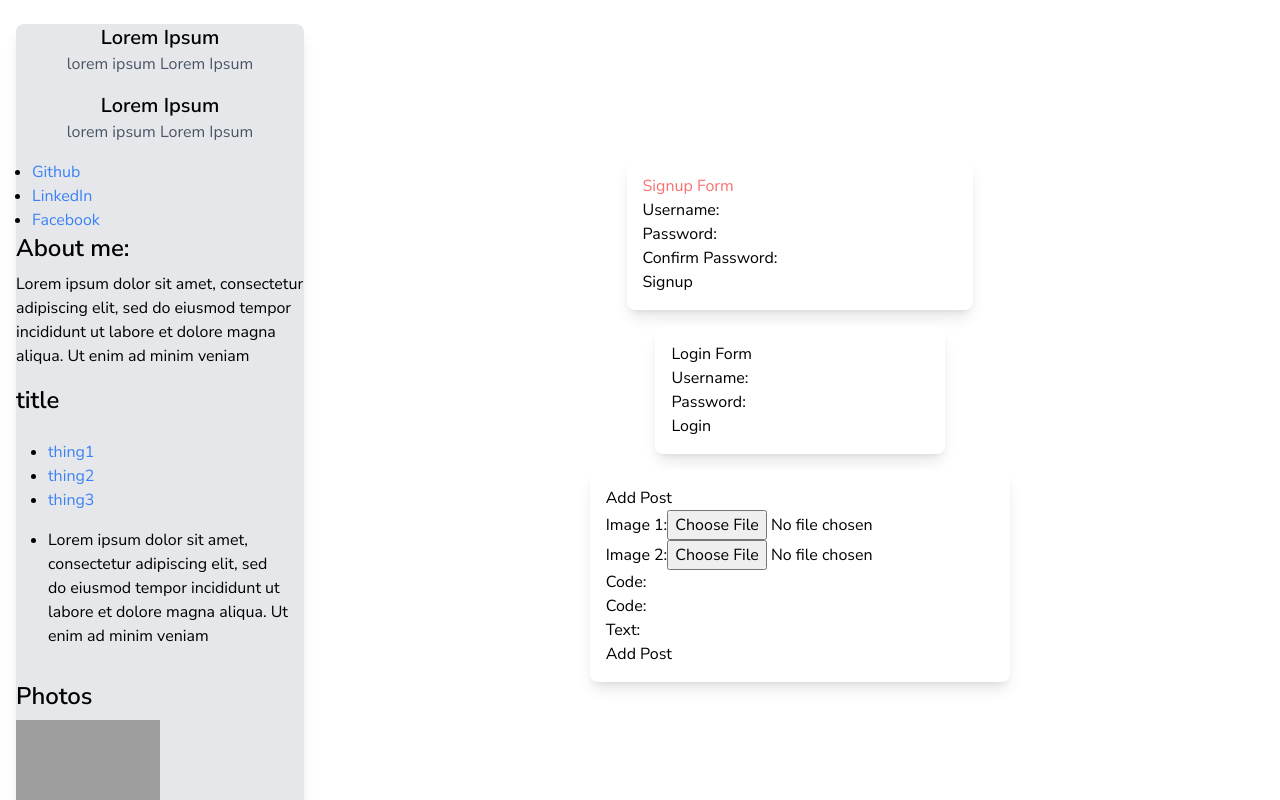
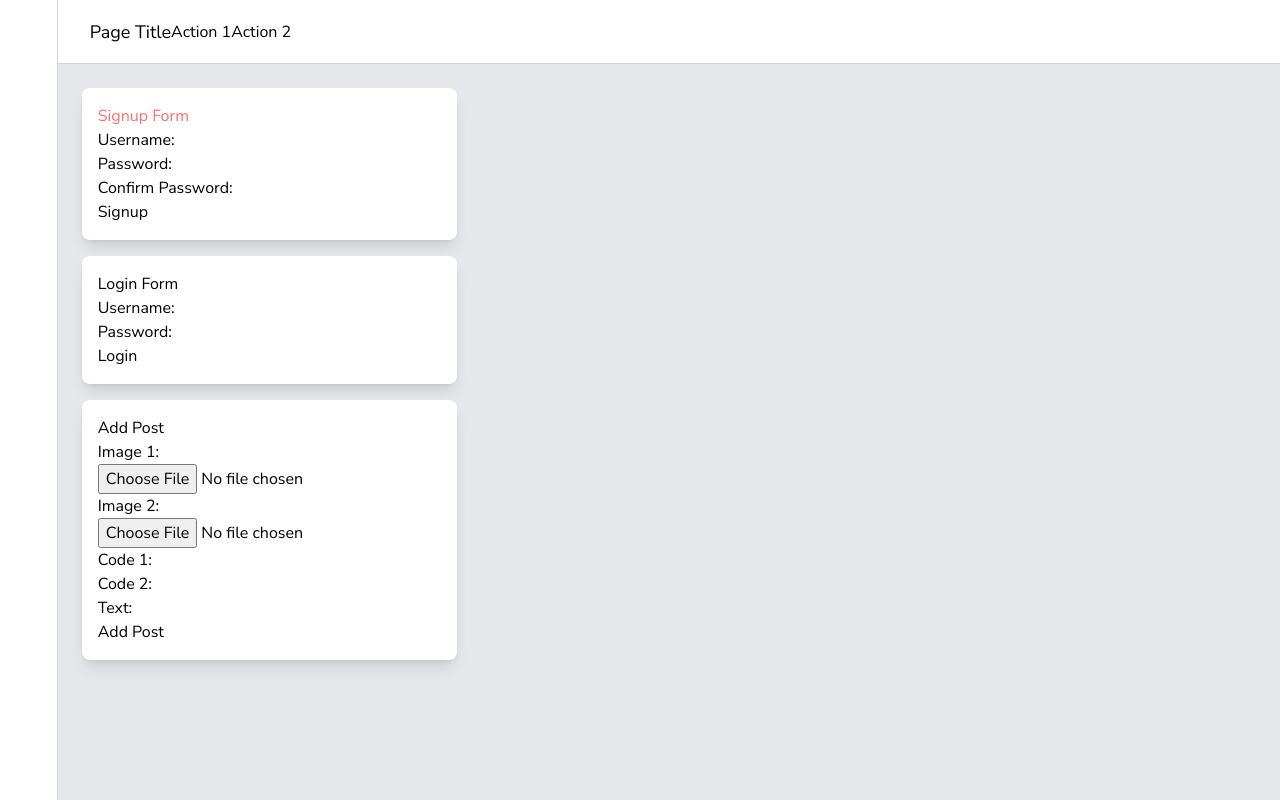
Before and after one commit to a-down/friends-db, a React (Create React App) app in the folder client/: page /testing in a window 1280 px wide. Shown: the top 800 px of the page. Built offline with nearby package versions, Linux system fonts and the light colour scheme; grey boxes are pictures that could not be loaded.

Commit message:
more testing templates

```diff
--- a/client/src/pages/TestingPage.js
+++ b/client/src/pages/TestingPage.js
@@ -56,9 +56,172 @@ export default function MyComponent() {
 
   return (
 <div>
-    <div className="flex">
-  <aside className="w-1/4 p-4">
+
+
+
+<div className="flex h-screen">
+      {/* Sidebar */}
+      <div className="flex flex-col items-center w-16 pb-4 border-r border-gray-300">
+        {/* Sidebar items */}
+        <a className="sidebar-item" href="#">
+          <svg className="w-8 h-8" xmlns="http://www.w3.org/2000/svg" fill="none" viewBox="0 0 24 24" stroke="currentColor">
+            {/* Icon */}
+          </svg>
+        </a>
+        {/* More sidebar items */}
+      </div>
+
+      {/* Main Content */}
+      <div className="flex flex-col flex-grow">
+        {/* Top Header */}
+        <div className="flex items-center h-16 px-8 border-b border-gray-300">
+          <h1 className="text-lg font-medium">Page Title</h1>
+          <button className="action-button">
+            Action 1
+          </button>
+          <button className="action-button">
+            Action 2
+          </button>
+          {/* More action buttons */}
+        </div>
+
+        {/* Content */}
+        <div className="flex-grow p-6 overflow-auto bg-gray-200">
+          <div className="grid grid-cols-3 gap-6">
+            {/* Grid items */}
+            <div className="col-span-1 grid-item">
+              {/* Grid item content */}
+              {/* Your content here */}
+              <div className="bg-white shadow-lg rounded-lg p-4">
+                <form>
+                  <h2 className="text-red-400">Signup Form</h2>
+                  <div>
+                    <label>Username:</label>
+                    <input
+                      type="text"
+                      name="username"
+                      value={signupData.username}
+                      onChange={handleSignupInputChange}
+                    />
+                  </div>
+                  <div>
+                    <label>Password:</label>
+                    <input
+                      type="password"
+                      name="password"
+                      value={signupData.password}
+                      onChange={handleSignupInputChange}
+                    />
+                  </div>
+                  <div>
+                    <label>Confirm Password:</label>
+                    <input
+                      type="password"
+                      name="confirmPassword"
+                      value={signupData.confirmPassword}
+                      onChange={handleSignupInputChange}
+                    />
+                  </div>
+                  <button>Signup</button>
+                </form>
+              </div>
+
+              <div className="bg-white shadow-lg rounded-lg p-4 mt-4">
+                <form>
+                  <h2>Login Form</h2>
+                  <div>
+                    <label>Username:</label>
+                    <input
+                      type="text"
+                      name="username"
+                      value={loginData.username}
+                      onChange={handleLoginInputChange}
+                    />
+                  </div>
+                  <div>
+                    <label>Password:</label>
+                    <input
+                      type="password"
+                      name="password"
+                      value={loginData.password}
+                      onChange={handleLoginInputChange}
+                    />
+                  </div>
+                  <button>Login</button>
+                </form>
+              </div>
+
+              <div className="bg-white shadow-lg rounded-lg p-4 mt-4">
+                <form onSubmit={handleSubmit}>
+                  <h2>Add Post</h2>
+                  <div>
+                    <label>Image 1:</label>
+                    <input
+                      type="file"
+                      accept="image/*"
+                      name="image1"
+                      value={postData.image1}
+                      onChange={handleInputChange}
+                    />
+                  </div>
+                  <div>
+                    <label>Image 2:</label>
+                    <input
+                      type="file"
+                      accept="image/*"
+                      name="image2"
+                      value={postData.image2}
+                      onChange={handleInputChange}
+                    />
+                  </div>
+                  <div>
+                    <label>Code 1:</label>
+                    <input
+                      type="text"
+                      name="code1"
+                      value={postData.code1}
+                      onChange={handleInputChange}
+                    />
+                  </div>
+                  <div>
+                    <label>Code 2:</label>
+                    <input
+                      type="text"
+                      name="code2"
+                      value={postData.code2}
+                      onChange={handleInputChange}
+                    />
+                  </div>
+                  <div>
+                    <label>Text:</label>
+                    <input
+                      type="text"
+                      name="text"
+                      value={postData.text}
+                      onChange={handleInputChange}
+                    />
+                  </div>
+                  <button type="submit">Add Post</button>
+                </form>
+              </div>
+            </div>
+            {/* More grid items */}
+          </div>
+        </div>
+      </div>
+    </div>
+
+
+
+
+
+
+    <div className="flex h-screen">
+      {/* Sidebar */}
+      <div className="flex flex-col items-center w-1/4 p-4 border-r border-gray-300">
+        {/* Sidebar content */}
         <div className="bg-gray-200 h-screen w-full shadow-lg rounded-lg">
+          {/* Sidebar content */}
           <div className="mb-4 text-center">
             <h3 className="text-xl font-semibold mt-2">Lorem Ipsum</h3>
             <h5 className="text-gray-600">lorem ipsum Lorem Ipsum</h5>
@@ -144,9 +307,11 @@ export default function MyComponent() {
             <p>©2023 site jsx. lorem ipsum.</p>
           </div>
         </div>
-  </aside>
+      </div>
 
-  <div className="flex-1 p-4 flex flex-col items-center justify-center">
+      {/* Main Content */}
+      <div className="flex flex-1 p-4 flex-col items-center justify-center">
+        {/* Signup Form */}
         <div className="bg-white shadow-lg rounded-lg p-4 mx-auto">
           <form>
             <h2 className="text-red-400">Signup Form</h2>
@@ -181,6 +346,7 @@ export default function MyComponent() {
           </form>
         </div>
 
+        {/* Login Form */}
         <div className="bg-white shadow-lg rounded-lg p-4 mt-4 mx-auto">
           <form>
             <h2>Login Form</h2>
@@ -206,6 +372,7 @@ export default function MyComponent() {
           </form>
         </div>
 
+        {/* Add Post Form */}
         <div className="bg-white shadow-lg rounded-lg p-4 mt-4 mx-auto">
           <form onSubmit={handleSubmit}>
             <h2>Add Post</h2>
@@ -230,7 +397,7 @@ export default function MyComponent() {
               />
             </div>
             <div>
-          <label>Code:</label>
+              <label>Code 1:</label>
               <input
                 type="text"
                 name="code1"
@@ -239,7 +406,7 @@ export default function MyComponent() {
               />
             </div>
             <div>
-          <label>Code:</label>
+              <label>Code 2:</label>
               <input
                 type="text"
                 name="code2"
@@ -263,6 +430,7 @@ export default function MyComponent() {
     </div>
 
 
+
 </div>
 
 
```
Lines whose indentation alone changed are shown as unchanged.
